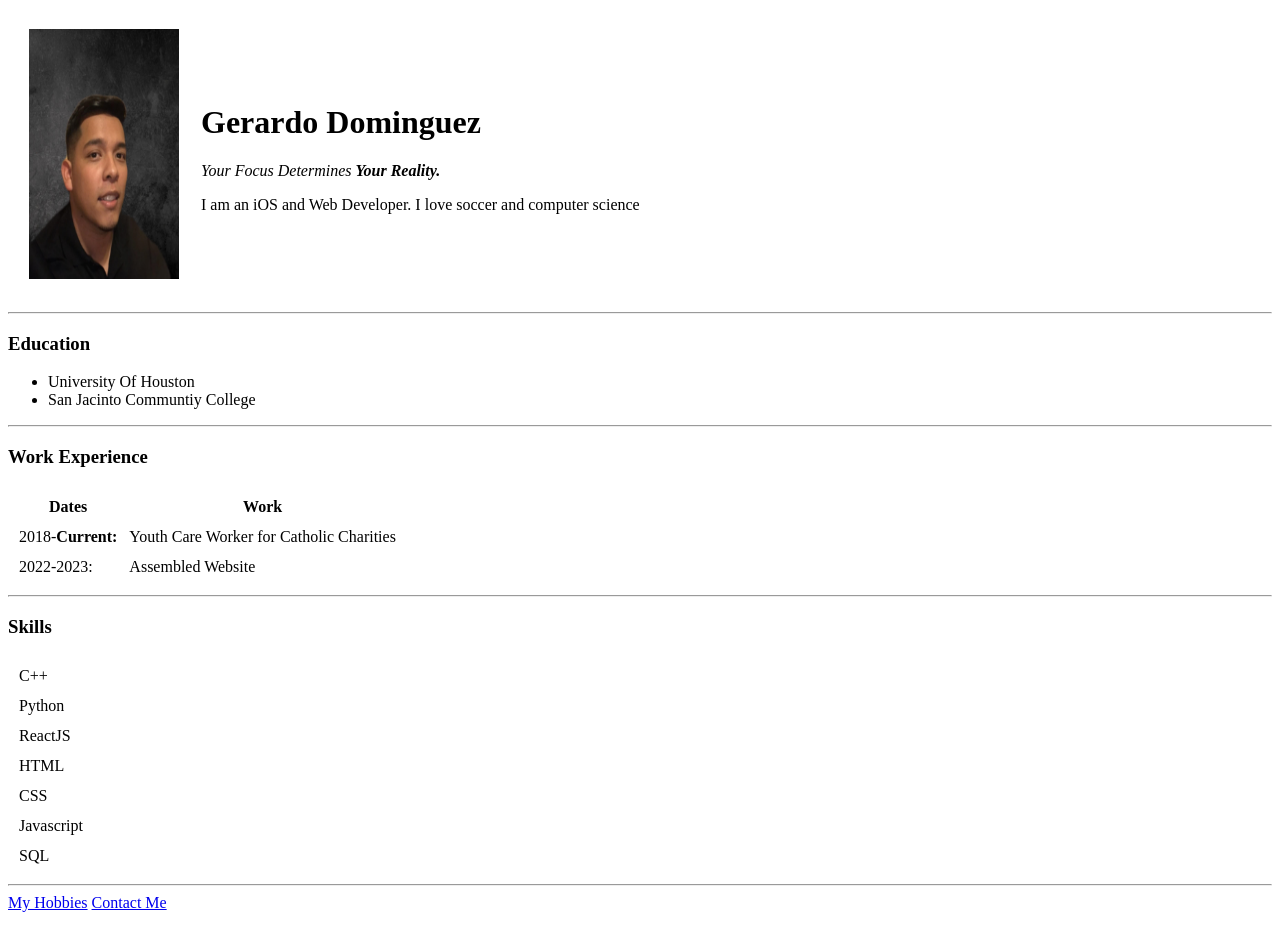
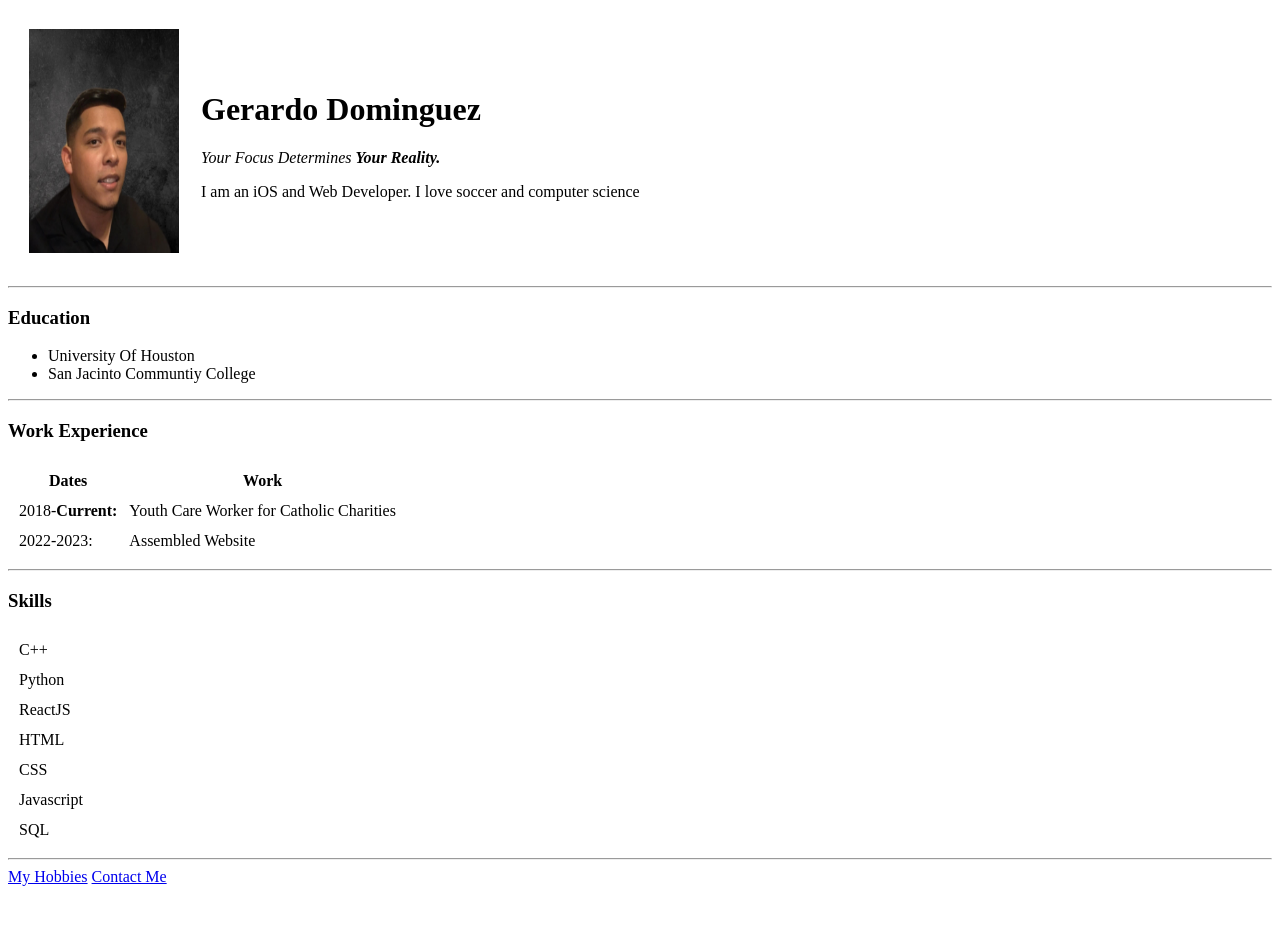
Before and after one commit to j-stark1396/JuanGarcia.github.io, a plain HTML site: page index.html in a window 1280 px wide. After the commit the page ends 912 px from the top, so only its background shows below. Drawn offline with Linux system fonts and the light colour scheme.

Commit message:
Update index.html

```diff
--- a/index.html
+++ b/index.html
@@ -8,7 +8,7 @@
     <body>
         <table cellspacing="20">
             <tr>
-                <td><img src="images/portrait.png" height="250" width="150"></td>
+                <td><img src="images/portrait.png" height="224" width="150"></td>
                 <td><h1>Gerardo Dominguez</h1>
         <p><em>Your Focus Determines <strong>Your Reality.</strong></em></p>
         <p>I am an iOS and Web Developer. I love soccer and computer science</p>
```
